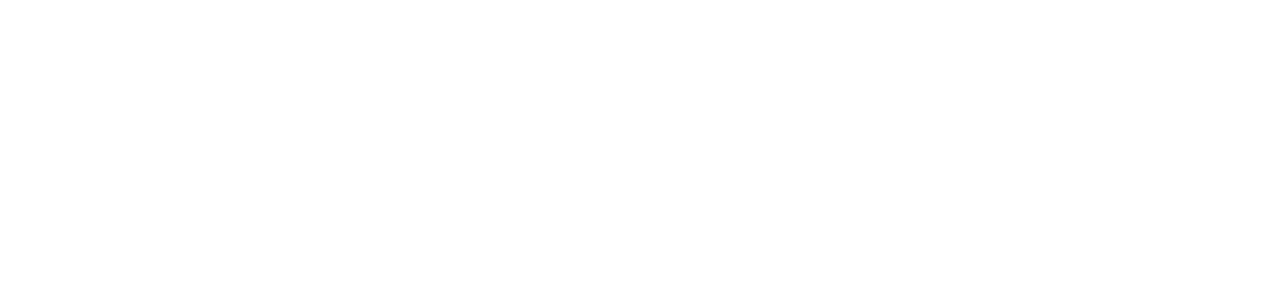
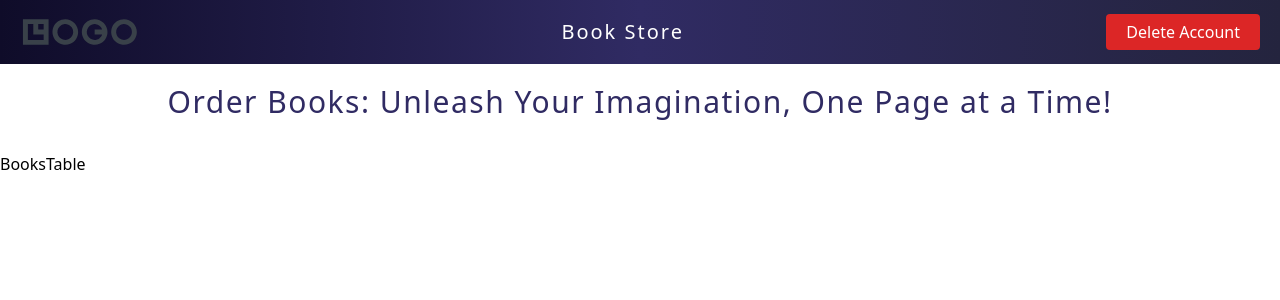
Before and after one commit to AbuHurairah127/NextJs-assigns, a Next.js app in the folder book-store/: page / in a window 1280 px wide. Shown: the top 300 px of the page. Built offline with nearby package versions, Linux system fonts and the light colour scheme.

Commit message:
main page basic structure ready

```diff
--- a/book-store/src/app/layout.tsx
+++ b/book-store/src/app/layout.tsx
@@ -1,18 +1,18 @@
-import './globals.css'
+import "./globals.css";
 
 export const metadata = {
-  title: 'Create Next App',
-  description: 'Generated by create next app',
-}
+  title: "Book Store",
+  description: "A book store where every tech related new books is available.",
+};
 
 export default function RootLayout({
   children,
 }: {
-  children: React.ReactNode
+  children: React.ReactNode;
 }) {
   return (
     <html lang="en">
       <body>{children}</body>
     </html>
-  )
+  );
 }
--- a/book-store/src/app/page.tsx
+++ b/book-store/src/app/page.tsx
@@ -1,7 +1,19 @@
+import Header from "@/components/header/Header";
+import BooksTable from "@/sections/booksTable/BooksTable";
 import { Inter } from "next/font/google";
 
 const inter = Inter({ subsets: ["latin"] });
 
 export default function Home() {
-  return <main className={""}></main>;
+  return (
+    <main className={" min-h-screen"}>
+      <Header />
+      <div>
+        <h1 className="mx-5 text-3xl font-thin tracking-wider text-[#302b63] text-center mt-5">
+          Order Books: Unleash Your Imagination, One Page at a Time!
+        </h1>
+        <BooksTable />
+      </div>
+    </main>
+  );
 }
--- /dev/null
+++ b/book-store/src/components/bookRow/BookRow.tsx
@@ -0,0 +1,7 @@
+import React from "react";
+
+const BookRow = () => {
+  return <div>BookRow</div>;
+};
+
+export default BookRow;
--- /dev/null
+++ b/book-store/src/components/header/Header.tsx
@@ -0,0 +1,19 @@
+import Image from "next/image";
+import React from "react";
+import logo from "./../../assets/logoipsum.svg";
+const Header = () => {
+  return (
+    <div className="h-16 bg-gradient-to-r from-[#0f0c29] via-[#302b63] to-[#24243e] flex items-center justify-between px-5">
+      <Image src={logo} alt={"Brand logo"} />
+      <p className="text-white text-xl font-thin tracking-widest">Book Store</p>
+      <button
+        type="button"
+        className="bg-red-600 text-white px-5 py-1.5 rounded"
+      >
+        Delete Account
+      </button>
+    </div>
+  );
+};
+
+export default Header;
--- /dev/null
+++ b/book-store/src/sections/booksTable/BooksTable.tsx
@@ -0,0 +1,7 @@
+import React from "react";
+
+const BooksTable = () => {
+  return <div className="my-8">BooksTable</div>;
+};
+
+export default BooksTable;
```
